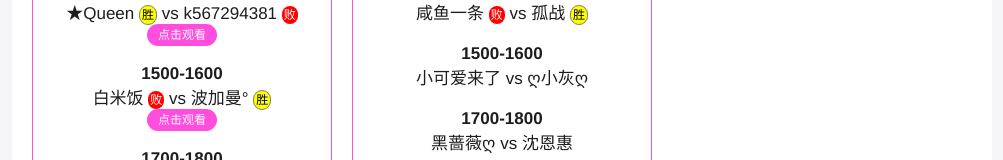
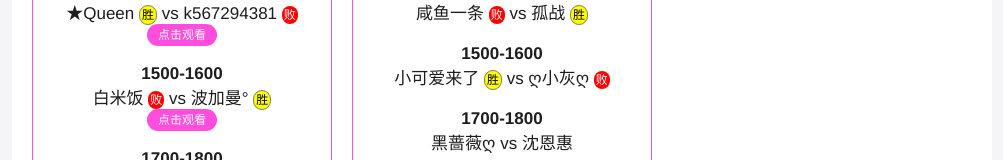
Before and after one commit to FantasyDDTank/old2, a plain HTML site: page Tec.html in a window 1280 px wide. Shown: the part 1576-1736 px from the top of the page, without its empty margins (138-1141 px from the left). Drawn offline with Linux system fonts and the light colour scheme.

Commit message:
Add files via upload

```diff
--- a/Tec.html
+++ b/Tec.html
@@ -409,7 +409,7 @@
                                     <br><br>
                                     <b>1500-1600</b>
                                     <br>
-                                    小可爱来了 vs ღ小灰ღ
+                                    小可爱来了 <a class="win">胜</a> vs ღ小灰ღ <a class="loss">败</a>
 
                                     <br><br>
                                     <b>1700-1800</b>
```
